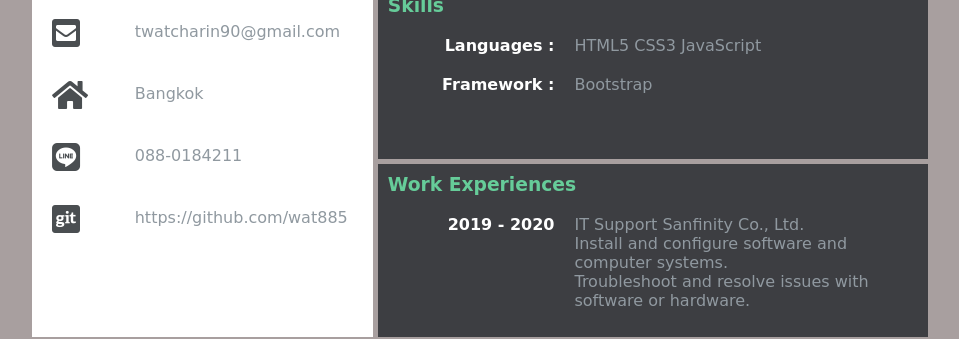
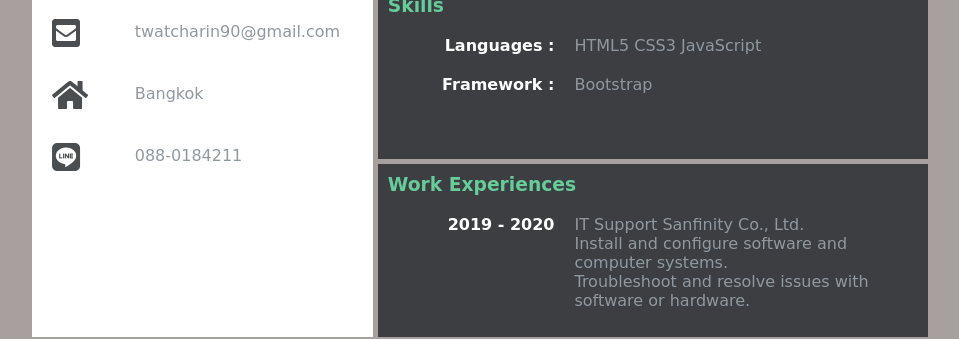
Before and after one commit to wat885/Resume, a plain HTML site: page index.html in a window 1280 px wide. Shown: the part 395-734 px from the top of the page, without its empty margins (160-1119 px from the left). Drawn offline with Linux system fonts and the light colour scheme; a web font is replaced by a local one.

Commit message:
Update index.html

```diff
--- a/index.html
+++ b/index.html
@@ -30,8 +30,8 @@
                 <div class="r">Bangkok</div>
                 <div class="l"><i class="fab fa-line fa-2x"></i></div>
                 <div class="r">088-0184211</div>
-                <div class="l"><i class="fab fa-git-square fa-2x"></i></div>
-                <div class="r">https://github.com/wat885</div>
+                <!-- <div class="l"><i class="fab fa-git-square fa-2x"></i></div>
+                <div class="r">https://github.com/wat885</div> -->
 
 
             </div>
```
